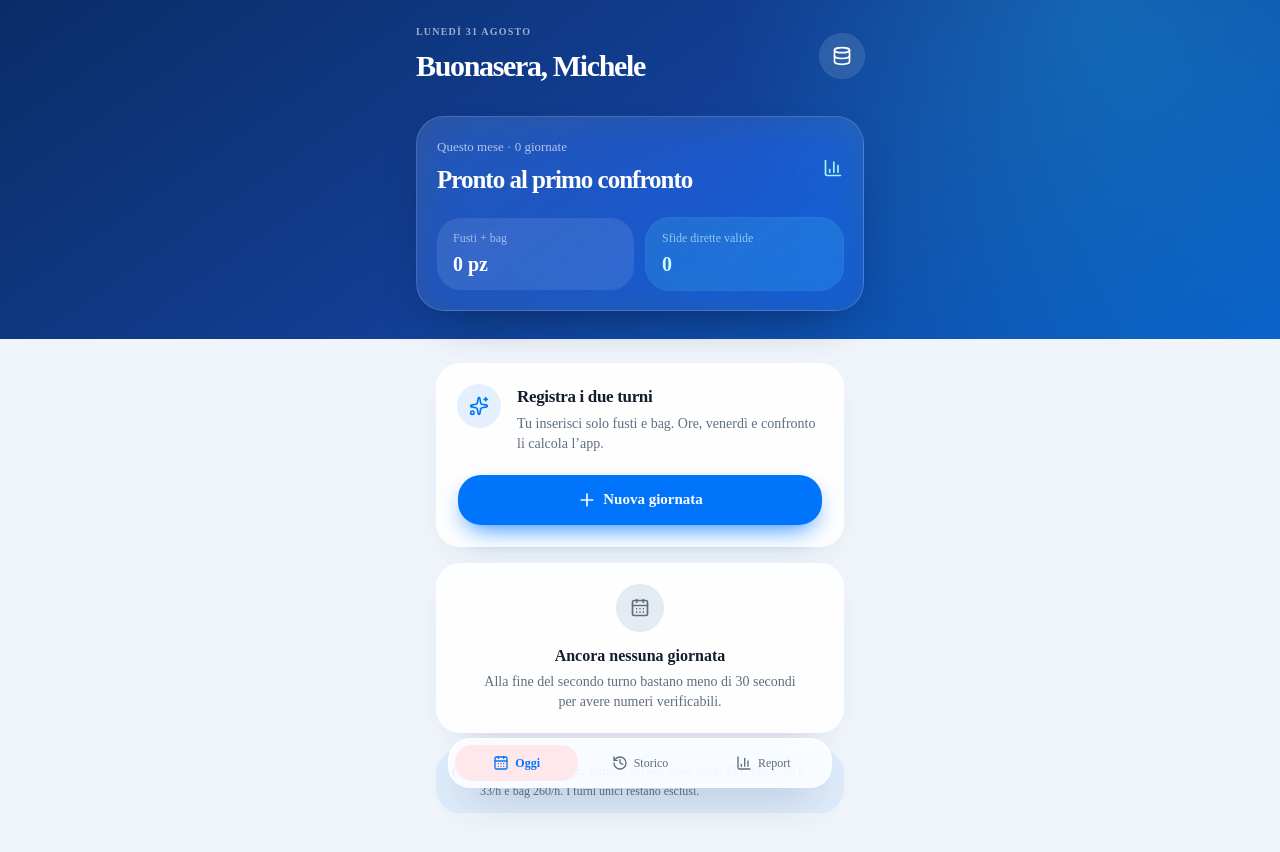
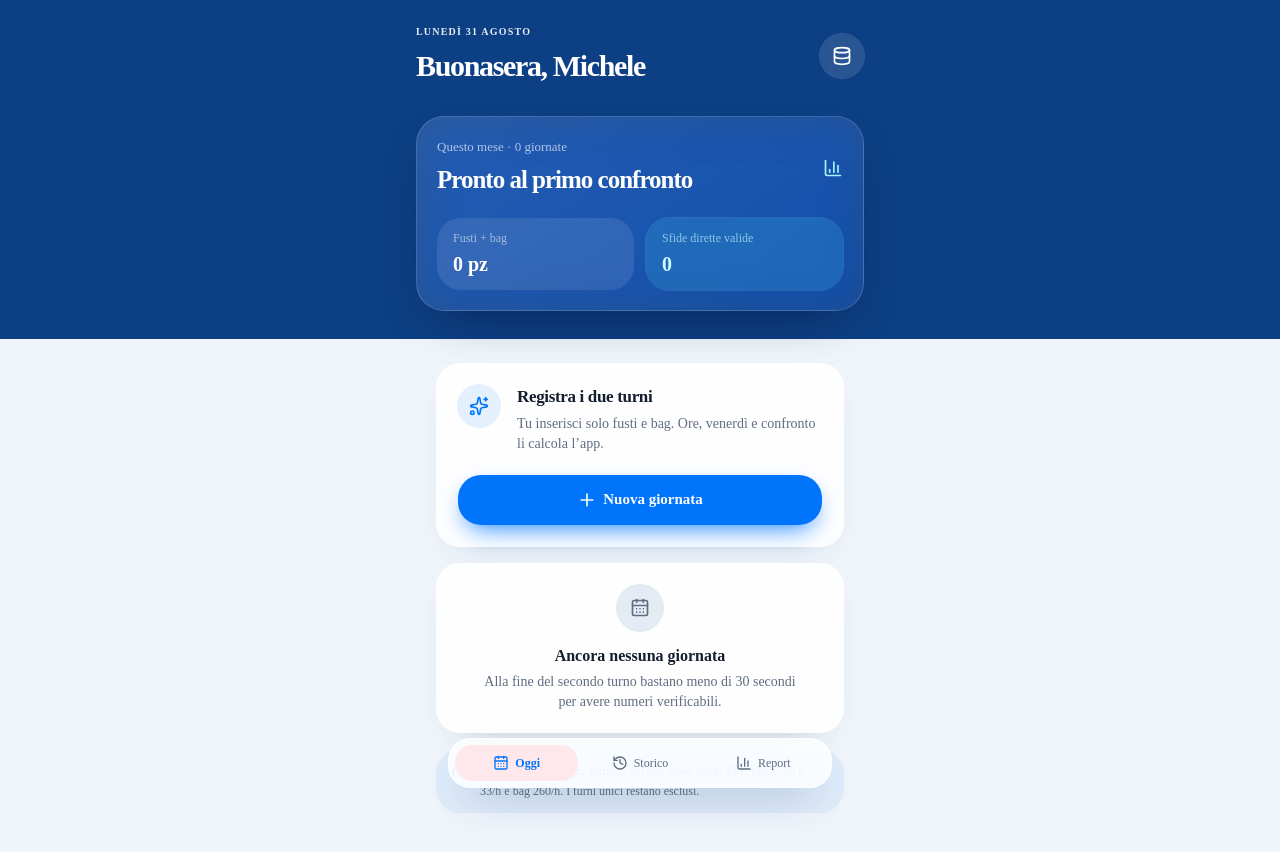
Before and after one commit to miki479/Poliz-postal, a React (Vite) app: page / in a window 1280 px wide. Shown: the top 852 px of the page. Built offline with nearby package versions, Linux system fonts and the light colour scheme.

Commit message:
Remove header glow and improve date contrast

```diff
--- a/app/globals.css
+++ b/app/globals.css
@@ -110,9 +110,7 @@
 }
 
 .app-header {
-  background:
-    radial-gradient(circle at 86% 4%, rgb(36 207 237 / 22%), transparent 32%),
-    linear-gradient(145deg, #0a2d67 0%, #123f94 48%, #0a63c9 100%);
+  background: #0d3f84;
 }
 
 .glass-panel {
--- a/app/production-app.tsx
+++ b/app/production-app.tsx
@@ -352,7 +352,7 @@ function TodayView({ report, lastRecord, onNew, onOpenReport, onBackup }: {
         <div className="mx-auto max-w-md">
           <div className="mb-7 flex items-center justify-between">
             <div>
-              <p className="eyebrow text-white/60">{formatDate(localDateInput()).toLocaleUpperCase('it-IT')}</p>
+              <p className="eyebrow text-white/90">{formatDate(localDateInput()).toLocaleUpperCase('it-IT')}</p>
               <h1 className="mt-1 text-[30px] font-semibold tracking-[-0.045em]">{currentGreeting()}, Michele</h1>
             </div>
             <button onClick={onBackup} className="flex size-11 items-center justify-center rounded-2xl bg-white/12 ring-1 ring-white/15 backdrop-blur-xl" aria-label="Backup dati">
```
